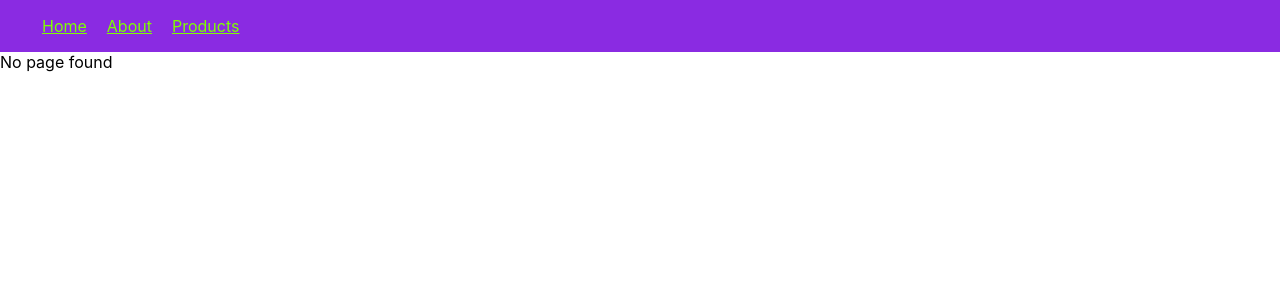
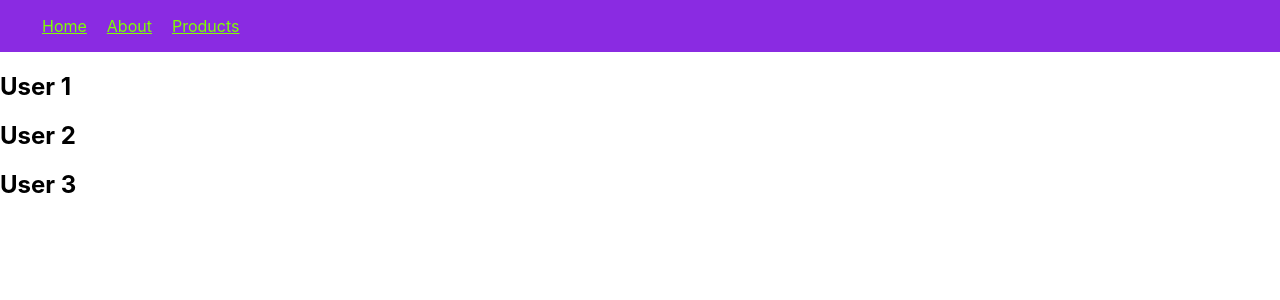
Before and after one commit to apurvgupta-ops/React, a React (Create React App) app: page /users in a window 1280 px wide. Shown: the top 300 px of the page. Built offline with nearby package versions, Linux system fonts and the light colour scheme.

Commit message:
RR Dynamic Route

```diff
--- a/src/React Router/Basic/App.js
+++ b/src/React Router/Basic/App.js
@@ -8,6 +8,7 @@
 import { Products } from "./Products";
 import { Featured } from "./Featured";
 import { New } from "./New";
+import { Users } from "./Users";
 const App = () => {
   return (
     <div>
@@ -21,6 +22,8 @@
           <Route path="featured" element={<Featured />} />
           <Route path="new" element={<New />} />
         </Route>
+        <Route path="users" element={<Users />} />
+        <Route path="users/:userId" element={<Users />} /> //Dyanmic Routes
       </Routes>
     </div>
   );
--- /dev/null
+++ b/src/React Router/Basic/Users.js
@@ -0,0 +1,11 @@
+import React from "react";
+
+export const Users = () => {
+  return (
+    <div>
+      <h2>User 1</h2>
+      <h2>User 2</h2>
+      <h2>User 3</h2>
+    </div>
+  );
+};
```
